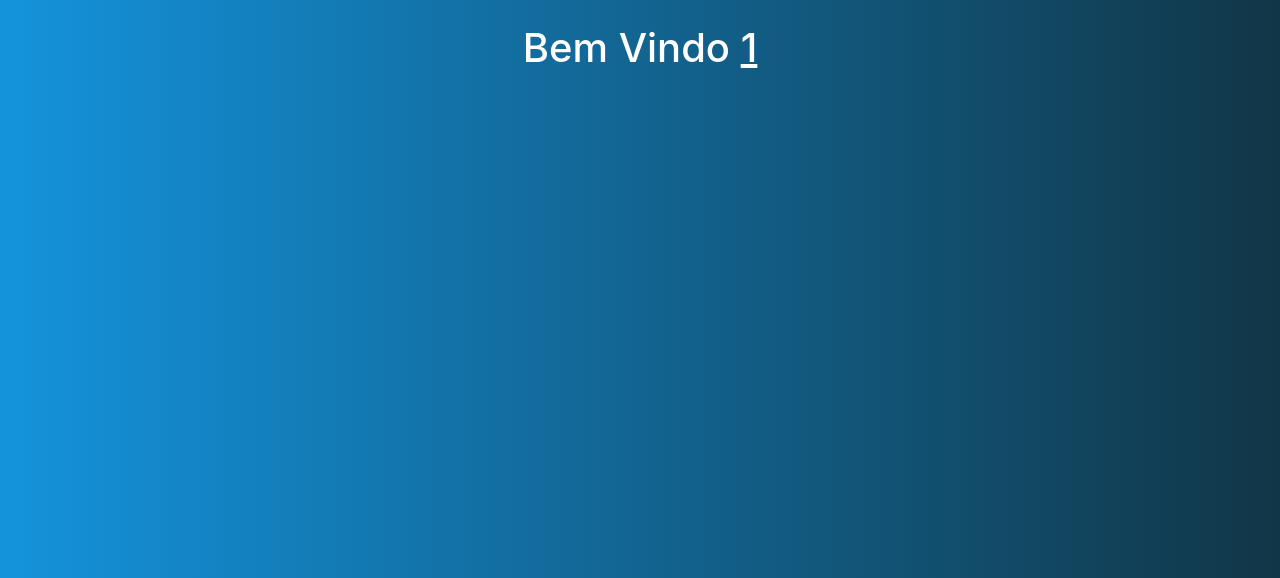
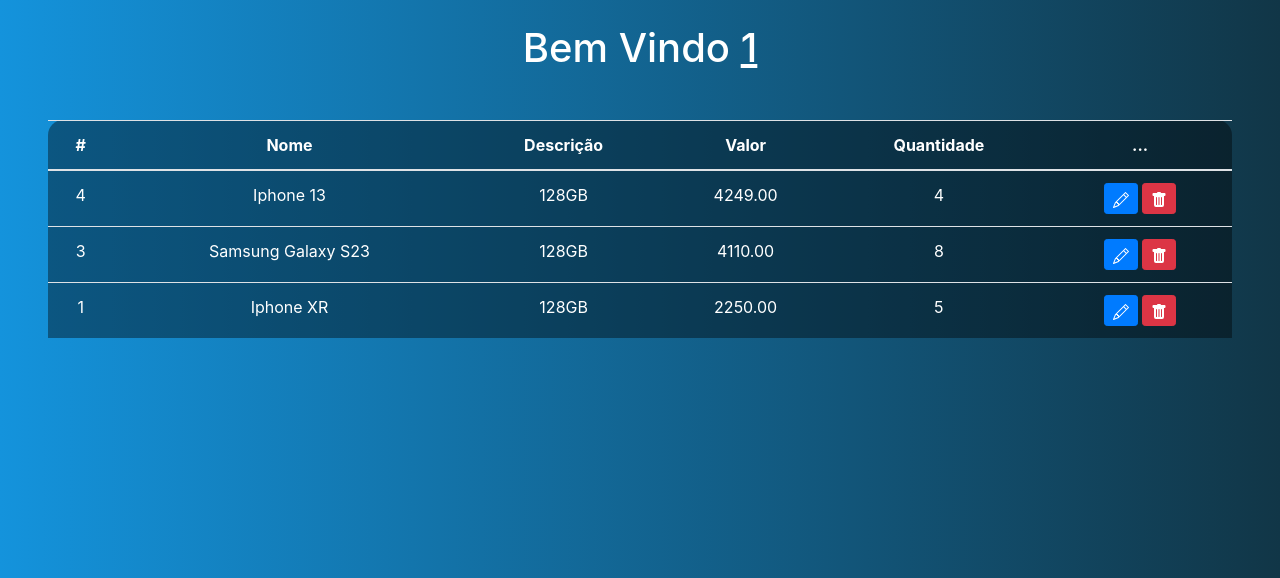
Before and after one commit to 1000brunoSiq/Projeto_Conexao_Mobile, a PHP site: page /sistema.php in a window 1280 px wide. Shown: the part 56-634 px from the top of the page. Run offline with PHP 8.4, Linux system fonts and the light colour scheme; a user stored in the database is signed in; data comes from the database, SQL or seed files in the repository.

Commit message:
sistema code modified

```diff
--- a/Back-end/sistema.php
+++ b/Back-end/sistema.php
@@ -12,6 +12,7 @@ $logado = $_SESSION['email'];
 $sql = "SELECT * FROM produtos ORDER BY id DESC";
 
 $result = $conexao->query($sql);
+// print_r($result);
 ?>
 
 <!DOCTYPE html>
@@ -27,6 +28,11 @@ $result = $conexao->query($sql);
             background-image: linear-gradient(to right, rgb(20, 147, 220), rgb(17, 54, 71));
             color: white;
             text-align: center;
+        }
+
+        .table-bg {
+            background: rgba(0, 0, 0, 0.4);
+            border-radius: 15px 15px 0 0;
         }
     </style>
 </head>
@@ -47,6 +53,47 @@ $result = $conexao->query($sql);
     echo "<h1>Bem Vindo <U>$logado</u></h1>";
     ?>
 
+    <div class="m-5">
+        <table class="table text-white table-bg">
+            <thead>
+                <tr>
+                    <th scope="col">#</th>
+                    <th scope="col">Nome</th>
+                    <th scope="col">Descrição</th>
+                    <th scope="col">Valor</th>
+                    <th scope="col">Quantidade</th>
+                    <th scope="col">...</th>
+
+                </tr>
+            </thead>
+            <tbody>
+                <?php
+                while ($user_data = mysqli_fetch_assoc($result)) {
+                    echo "<tr>";
+                    echo "<td>" . $user_data['id'] . "</td>";
+                    echo "<td>" . $user_data['nome'] . "</td>";
+                    echo "<td>" . $user_data['descrição'] . "</td>";
+                    echo "<td>" . $user_data['valor'] . "</td>";
+                    echo "<td>" . $user_data['quantidade'] . "</td>";
+                    echo "<td>
+                    <a class='btn btn-sm btn-primary' href='edit.php?id=$user_data[id]'>
+                    <svg xmlns='http://www.w3.org/2000/svg' width='16' height='16' fill='currentColor' class='bi bi-pencil' viewBox='0 0 16 16'>
+  <path d='M12.146.146a.5.5 0 0 1 .708 0l3 3a.5.5 0 0 1 0 .708l-10 10a.5.5 0 0 1-.168.11l-5 2a.5.5 0 0 1-.65-.65l2-5a.5.5 0 0 1 .11-.168l10-10zM11.207 2.5 13.5 4.793 14.793 3.5 12.5 1.207 11.207 2.5zm1.586 3L10.5 3.207 4 9.707V10h.5a.5.5 0 0 1 .5.5v.5h.5a.5.5 0 0 1 .5.5v.5h.293l6.5-6.5zm-9.761 5.175-.106.106-1.528 3.821 3.821-1.528.106-.106A.5.5 0 0 1 5 12.5V12h-.5a.5.5 0 0 1-.5-.5V11h-.5a.5.5 0 0 1-.468-.325z'/>
+</svg>
+</a>
+<a class='btn btn-sm btn-danger' href='delete.php?id=$user_data[id]'>
+<svg xmlns='http://www.w3.org/2000/svg' width='16' height='16' fill='currentColor' class='bi bi-trash-fill' viewBox='0 0 16 16'>
+  <path d='M2.5 1a1 1 0 0 0-1 1v1a1 1 0 0 0 1 1H3v9a2 2 0 0 0 2 2h6a2 2 0 0 0 2-2V4h.5a1 1 0 0 0 1-1V2a1 1 0 0 0-1-1H10a1 1 0 0 0-1-1H7a1 1 0 0 0-1 1H2.5zm3 4a.5.5 0 0 1 .5.5v7a.5.5 0 0 1-1 0v-7a.5.5 0 0 1 .5-.5zM8 5a.5.5 0 0 1 .5.5v7a.5.5 0 0 1-1 0v-7A.5.5 0 0 1 8 5zm3 .5v7a.5.5 0 0 1-1 0v-7a.5.5 0 0 1 1 0z'/>
+</svg>
+</a>
+                    </td>";
+                    echo "</tr>";
+                }
+                ?>
+            </tbody>
+        </table>
+    </div>
+
 </body>
 
 </html>
```
